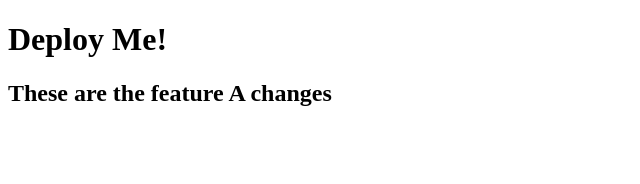
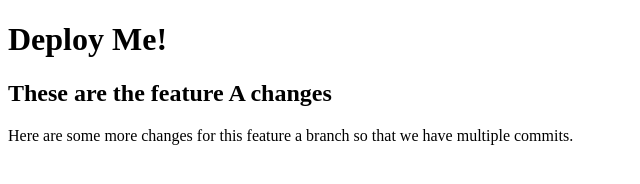
Before and after one commit to justinvoelkel/deploy-tests, a website: page index.html in a window 1280 px wide. Shown: the whole page, without its empty margins (0-640 px from the left). Drawn offline with Linux system fonts and the light colour scheme.

Commit message:
adding more so there are multiple commits in the history of this feature branch

```diff
--- a/index.html
+++ b/index.html
@@ -9,5 +9,6 @@
 <body>
     <h1>Deploy Me!</h1>
     <h2>These are the feature A changes</h2>
+    <p>Here are some more changes for this feature a branch so that we have multiple commits.</p>
 </body>
 </html>
```
